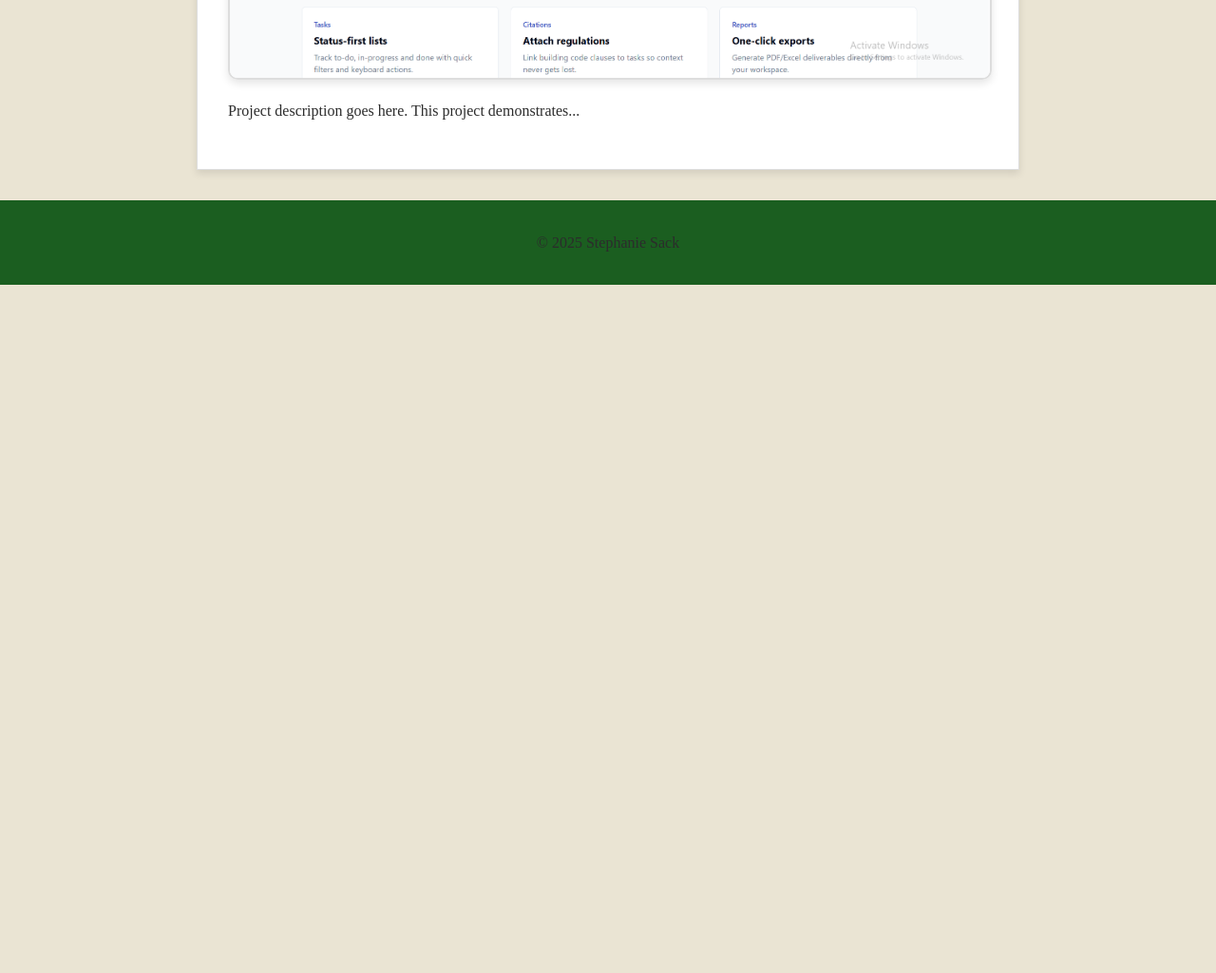
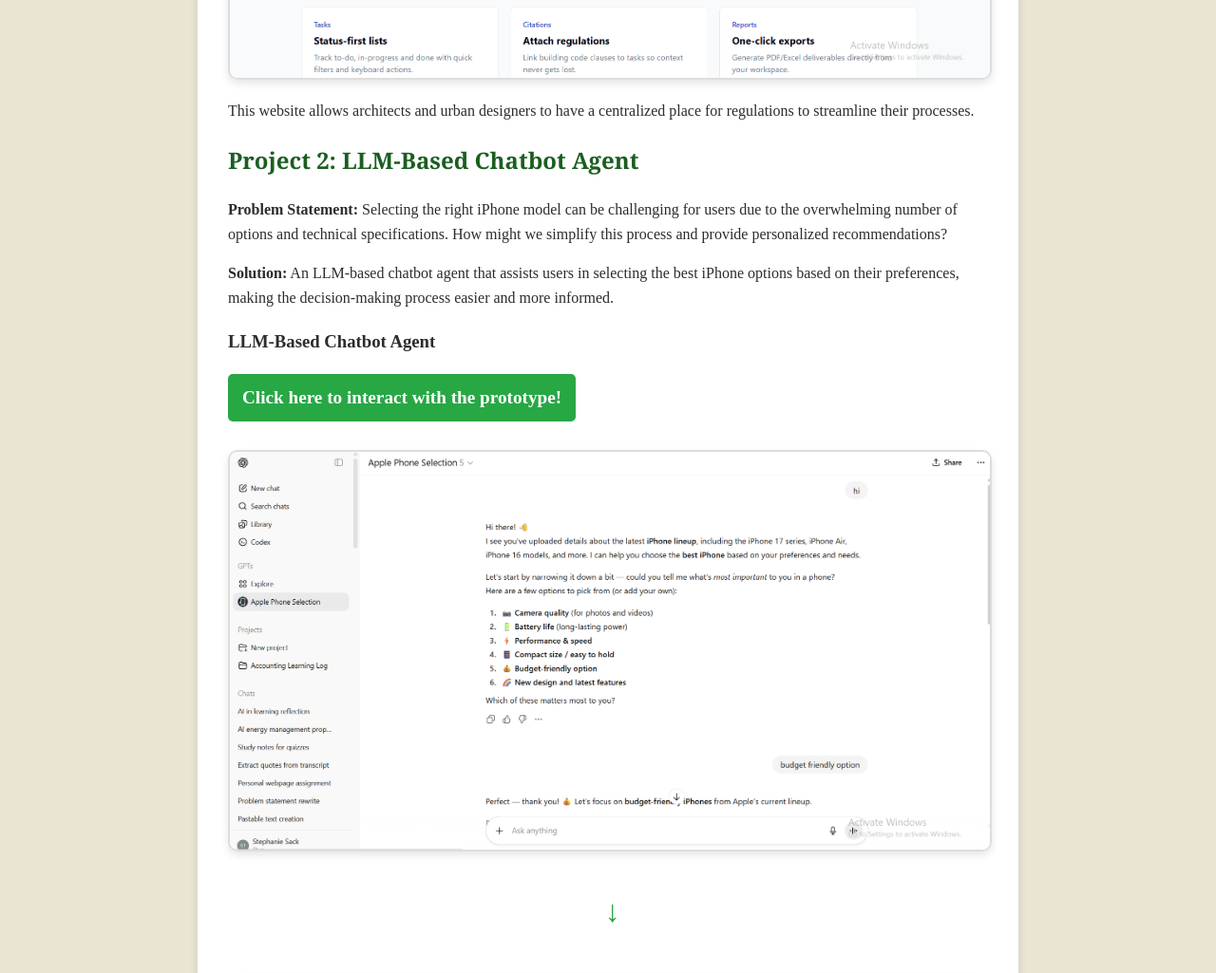
Before and after one commit to StephSack/PersonalWebsite, a plain HTML site: page projects.html in a window 1280 px wide. Shown: the part 879-1904 px from the top of the page at 95% size. Before the commit the page ends 1179 px from the top, so only its background shows below. Drawn offline with Linux system fonts and the light colour scheme.

Commit message:
Final Wesbite

```diff
--- a/projects.html
+++ b/projects.html
@@ -32,7 +32,23 @@
                 <h3>Building Regulations Navigator</h3>
                 <a href="https://1173b989556e44e280ff6257b31337f9-main.projects.builder.my/" target="_blank" class="prototype-link">Click here to interact with the prototype!</a>
                 <img src="images/website.png" alt="Website Prototype Screenshot" class="project-image">
-                <p>Project description goes here. This project demonstrates...</p>
+                <p class="project-description">This website allows architects and urban designers to have a centralized place for regulations to streamline their processes.</p>
+            </div>
+        </section>
+        <!-- Added a new project for the LLM-based chatbot agent -->
+        <section>
+            <h2>Project 2: LLM-Based Chatbot Agent</h2>
+            <p><strong>Problem Statement:</strong> Selecting the right iPhone model can be challenging for users due to the overwhelming number of options and technical specifications. How might we simplify this process and provide personalized recommendations?</p>
+            <p><strong>Solution:</strong> An LLM-based chatbot agent that assists users in selecting the best iPhone options based on their preferences, making the decision-making process easier and more informed.</p>
+            <div class="project">
+                <h3>LLM-Based Chatbot Agent</h3>
+                <a href="https://chatgpt.com/g/g-68d176f30b2081918ccc58e3f3c34d24-apple-phone-selection" target="_blank" class="prototype-link">Click here to interact with the prototype!</a>
+                <div class="image-gallery">
+                    <img src="images/chat1.png" alt="Chatbot Screenshot 1" class="project-image">
+                    <span class="arrow">&larr;</span>
+                    <img src="images/chat2.png" alt="Chatbot Screenshot 2" class="project-image">
+                </div>
+                <p>This project demonstrates an LLM-based chatbot agent designed to help users select the best iPhone options based on their preferences. The chatbot was created using ChatGPT.</p>
             </div>
         </section>
     </main>
--- a/styles.css
+++ b/styles.css
@@ -123,6 +123,26 @@ img {
     background-color: #218838; /* Darker green for hover effect */
 }
 
+/* Updated styling to stack the images vertically and fit each one to the screen */
+.image-gallery {
+    display: flex;
+    flex-direction: column; /* Stack images vertically */
+    align-items: center;
+    gap: 20px;
+}
+
+.image-gallery .project-image {
+    width: 100%; /* Fit each image to the screen */
+    height: auto;
+}
+
+/* Switched the arrow direction to point upward */
+.image-gallery .arrow {
+    font-size: 2em;
+    color: #28a745; /* Green theme */
+    transform: rotate(-90deg); /* Point arrow up */
+}
+
 /* Responsive Design */
 @media (max-width: 768px) {
     body {
```
Also changed, not shown: contact.html (+3 -2 lines), resume.html (+10 -2 lines), thankyou.html (added, +36 -0 lines), images/chat1.png (added), images/chat2.png (added), 1 other file.
